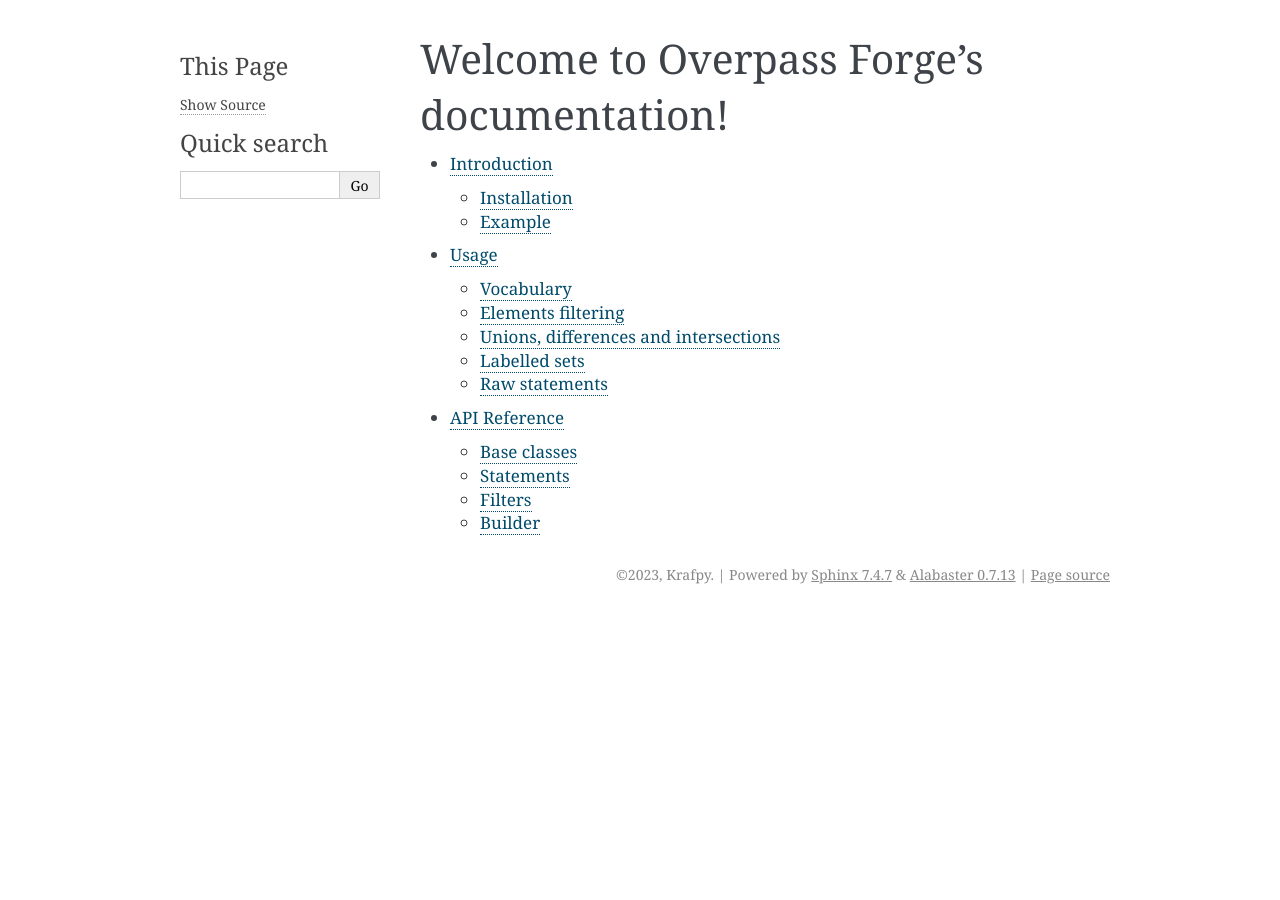
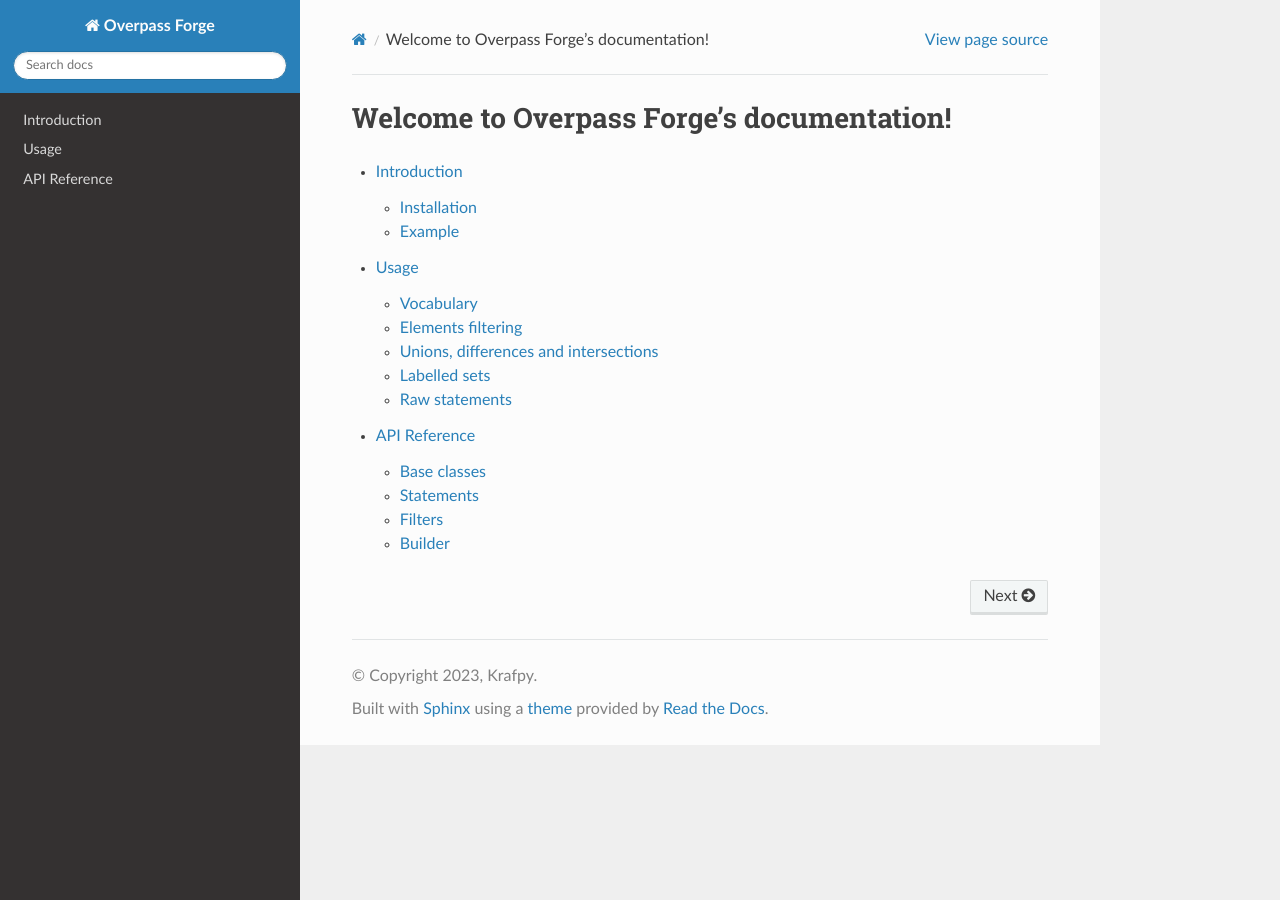
Before and after one commit to Krafpy/Overpass-Forge, a Sphinx documentation site: the page built from docs/source/index.rst, in a window 1280 px wide. Built offline with Sphinx 7.4.7 and the Read the Docs theme 2.0.0, drawn with Linux system fonts in a browser that asks for light colours.

Commit message:
Updated conf.py

```diff
--- a/docs/source/conf.py
+++ b/docs/source/conf.py
@@ -18,6 +18,9 @@
 # -- General configuration ---------------------------------------------------
 # https://www.sphinx-doc.org/en/master/usage/configuration.html#general-configuration
 
+# specify the master doc, otherwise the build at read the docs fails
+master_doc = 'index'
+
 extensions = [
     'sphinx.ext.autodoc',
     'sphinx.ext.napoleon',
@@ -35,9 +38,18 @@
     'undoc-members':    False,
 }
 
+intersphinx_mapping = {
+    'python': ('https://docs.python.org/3/', None),
+    'sphinx': ('https://www.sphinx-doc.org/en/master/', None),
+}
+intersphinx_disabled_domains = ['std']
+
 
 # -- Options for HTML output -------------------------------------------------
 # https://www.sphinx-doc.org/en/master/usage/configuration.html#options-for-html-output
 
-html_theme = 'alabaster'
+html_theme = 'sphinx_rtd_theme'
 html_static_path = ['_static']
+
+# -- Options for EPUB output
+epub_show_urls = 'footnote'
```
